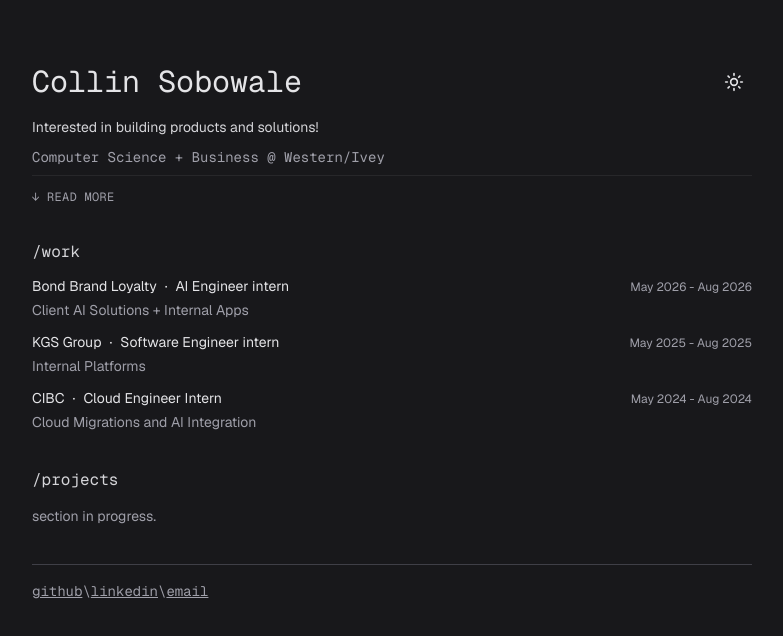
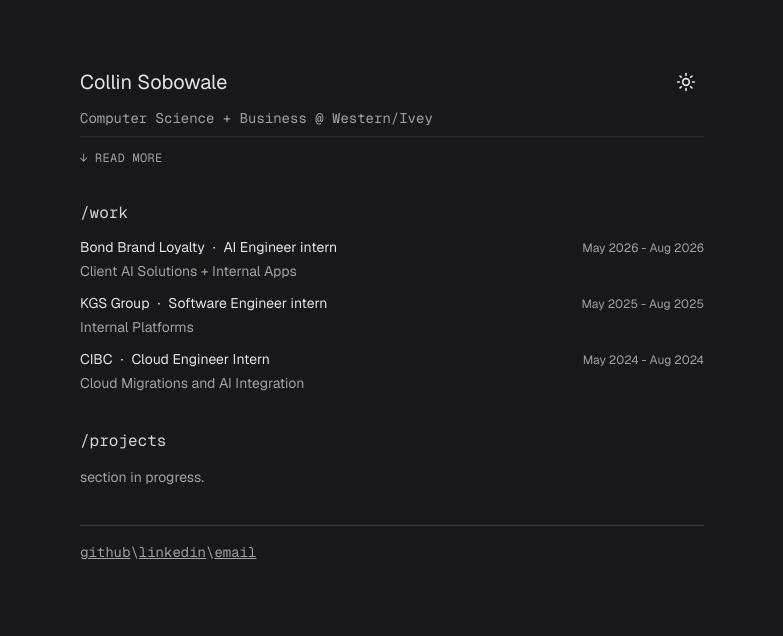
Before and after one commit to collinsbwl/portfolio, a Next.js app: page / in a window 1280 px wide. Shown: the top 636 px of the page, without its empty margins (248-1031 px from the left). Built offline with nearby package versions, Linux system fonts and the light colour scheme.

Commit message:
Minor UI Changes

```diff
--- a/app/page.tsx
+++ b/app/page.tsx
@@ -68,11 +68,11 @@
         dark ? "bg-zinc-900 text-zinc-200" : "bg-[#f3f2ed] text-zinc-800"
       }`}
     >
-      <div className="mx-auto max-w-3xl px-6 py-16">
+      <div className="mx-auto max-w-2xl px-6 py-16">
         <FadeIn delay={0} className="mb-8">
           <header>
             <div className="mb-2 flex items-center justify-between">
-            <h1 className="text-3xl font-mono">Collin Sobowale</h1>
+              <h1 className="text-xl">Collin Sobowale</h1>
               <button
                 onClick={() => setDark(!dark)}
                 className="rounded p-2 transition-colors duration-1000"
@@ -90,13 +90,9 @@
             </p>
 
             <div
-            className={`mt-4 space-y-2 ${dark ? "text-zinc-300" : "text-zinc-700"}`}
+              className={`mt-2 space-y-2 ${dark ? "text-zinc-300" : "text-zinc-700"}`}
             >
               <div className="max-w-xl space-y-2">
-              <p className="text-sm leading-relaxed">
-                Interested in building products and solutions!
-              </p>
-
                 <div
                   className={`flex items-center gap-2 text-sm font-mono ${dark ? "text-zinc-400" : "neutral-600"}`}
                 >
@@ -134,15 +130,17 @@
                 >
                   <div className="mt-4 space-y-3 text-sm leading-relaxed">
                     <p>
-                    Passionate about what inspires me; people, problem solving, chess, and tennis.
+                      Passionate about what inspires me; people, problem
+                      solving, chess, and tennis.
                     </p>
                     <p>
-                    Currently researching AI ethics, cloud computing, data centre flooding.
+                      Currently researching AI ethics, cloud computing, data
+                      centre flooding.
                     </p>
                     <p>
                       Building + engineering [at]{" "}
                       <a
-                      className="hover:underline hover:underline-offset-4 text-neutral-300"
+                        className="hover:underline hover:underline-offset-4"
                         href="https://iveyproductsociety.com/"
                         target="_blank"
                         rel="noopener noreferrer"
@@ -151,7 +149,7 @@
                       </a>
                       ,{" "}
                       <a
-                      className="hover:underline hover:underline-offset-4 text-neutral-300"
+                        className="hover:underline hover:underline-offset-4"
                         href="https://www.autumn.co/"
                         target="_blank"
                         rel="noopener noreferrer"
@@ -327,12 +325,19 @@
               github{" "}
             </Link>
             <p> \ </p>
-            <Link href={"https://www.linkedin.com/in/collinsbwle/"} className="underline">
+            <Link
+              href={"https://www.linkedin.com/in/collinsbwle/"}
+              className="underline"
+            >
               {" "}
               linkedin{" "}
             </Link>
             <p> \ </p>
-            <Link type="mail" href={"mailto:collinsbwle@gmail.com"} className="underline">
+            <Link
+              type="mail"
+              href={"mailto:collinsbwle@gmail.com"}
+              className="underline"
+            >
               {" "}
               email{" "}
             </Link>
```
Lines whose indentation alone changed are shown as unchanged.
